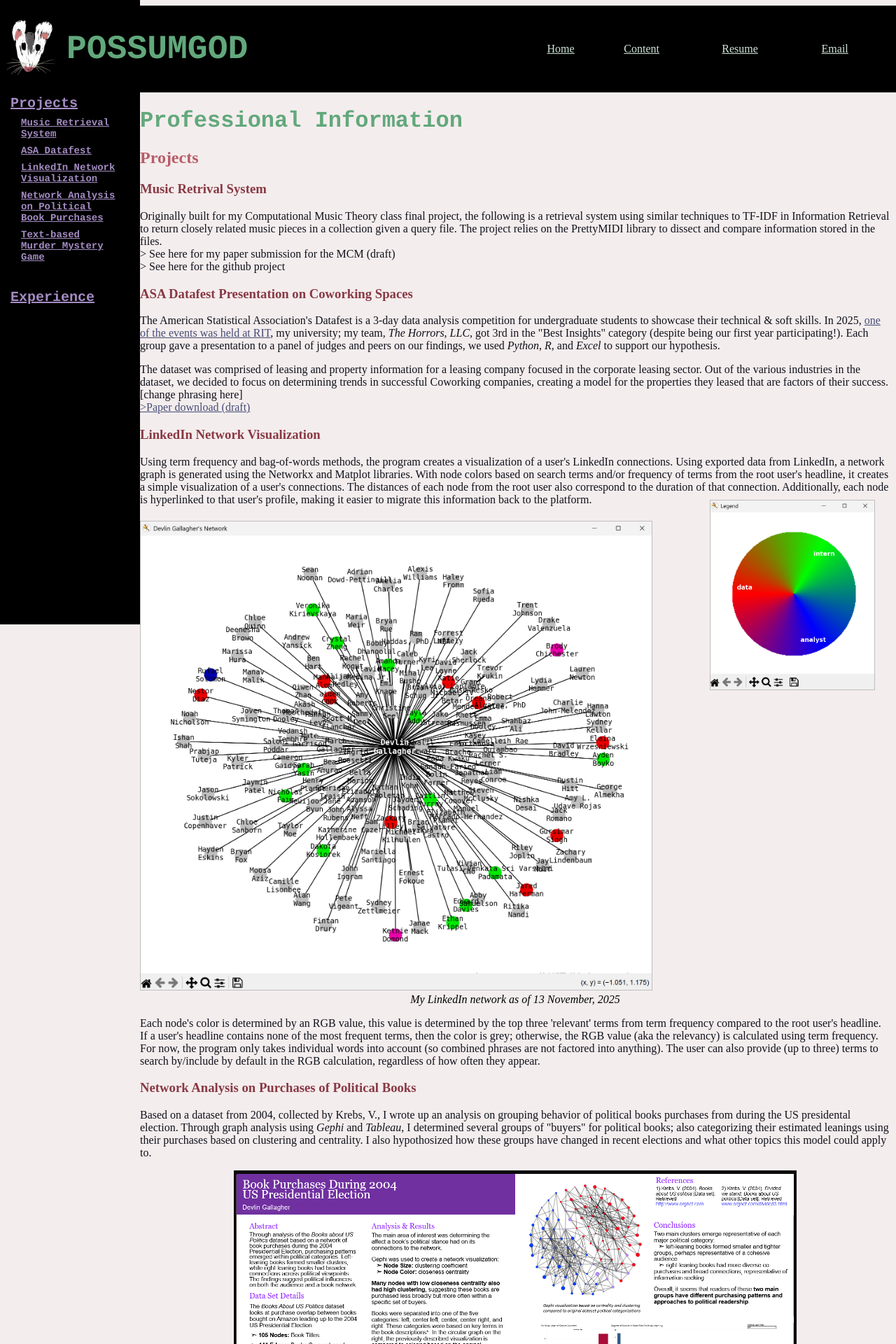
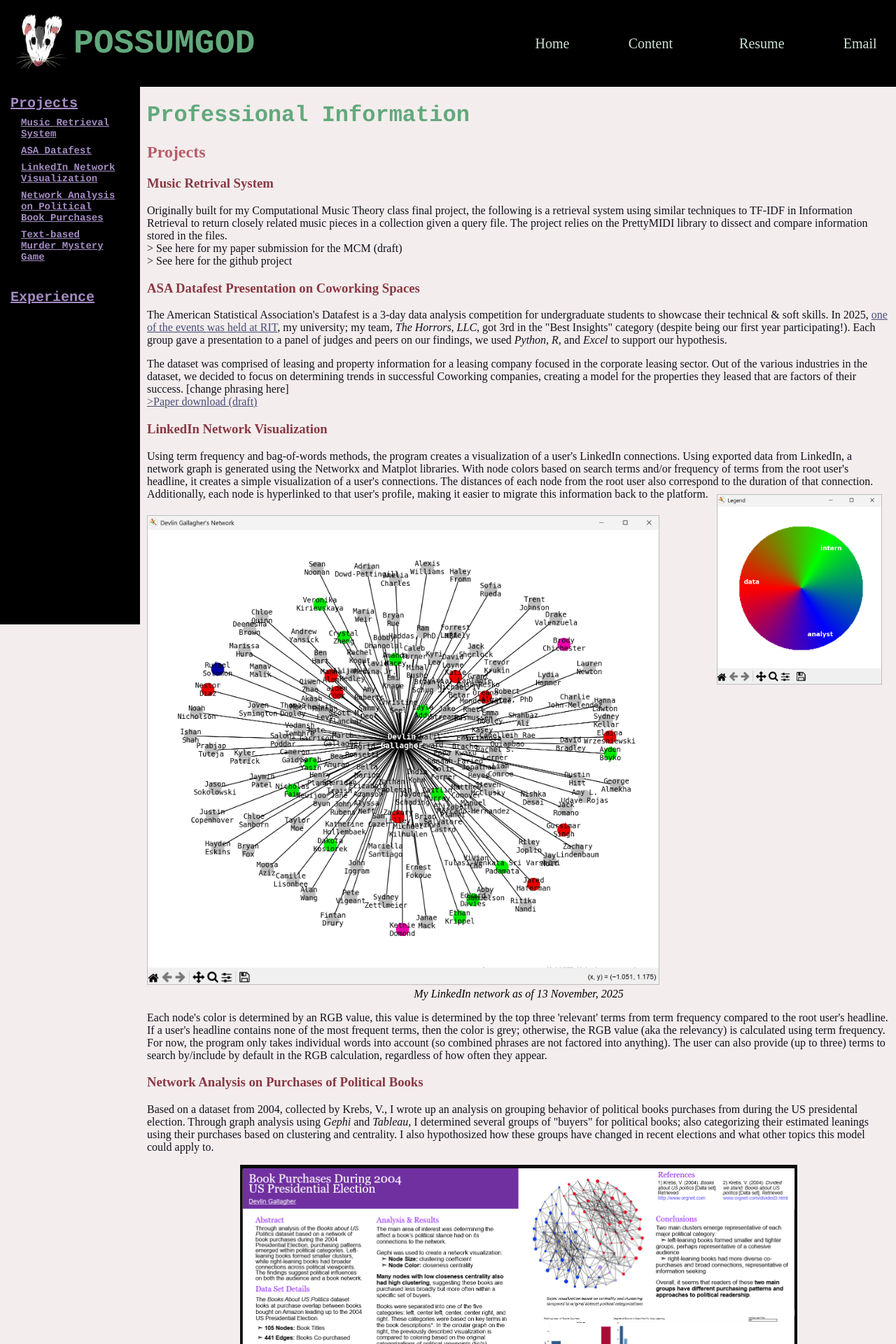
Before and after one commit to possumgod/possumgod.github.io, a PHP site: page /content.html in a window 1280 px wide; the page is wider, and only the part inside the window is pictured. Shown: the top 1920 px of that part at 70% size. Run offline with PHP 8.4, Linux system fonts and the light colour scheme.

Commit message:
small debugs to style

```diff
--- a/content.html
+++ b/content.html
@@ -20,7 +20,7 @@
                     <img src="images/favicon.png" alt="possum icon drawn by me" style="height: 5em;">
                 </td>
                 <td>
-                    <h1>POSSUMGOD</h1>
+                    <h1 style="text-align: left;">POSSUMGOD</h1>
                 </td>
                 <nav id="main_nav">
                 <td>
--- a/style.css
+++ b/style.css
@@ -1,6 +1,6 @@
 header {
     position: sticky;
-    top: 0px;
+    top: 0;
     left: 0;
     width: 100vw;
     background-color: black;
@@ -13,18 +13,27 @@
 }
 
 header a {
-    font-size: 16px;
+    font-size: 20px;
     color: rgb(207, 228, 215);
+    font-family:'Times New Roman', Times, serif;
+    text-decoration: none;
 }
 
-nav {
+header a.hover {
+    color: rgb(164, 140, 195);
+    text-decoration: underline;
+}
+
+#main_nav a {
+    font-size: 20px;
     text-align: center;
 }
 
 body {
     overflow-x: hidden;
     background-color: rgb(244, 237, 237);
-    margin-left: 200px;
+    margin-left: 210px;
+    margin-top: 0px;
 }
 
 h1 {
@@ -50,7 +59,10 @@
 
 a {
     color: rgb(70, 77, 119);
-    text-decoration: underline;
+}
+
+td {
+    text-align: center;
 }
 
 #network {
```
